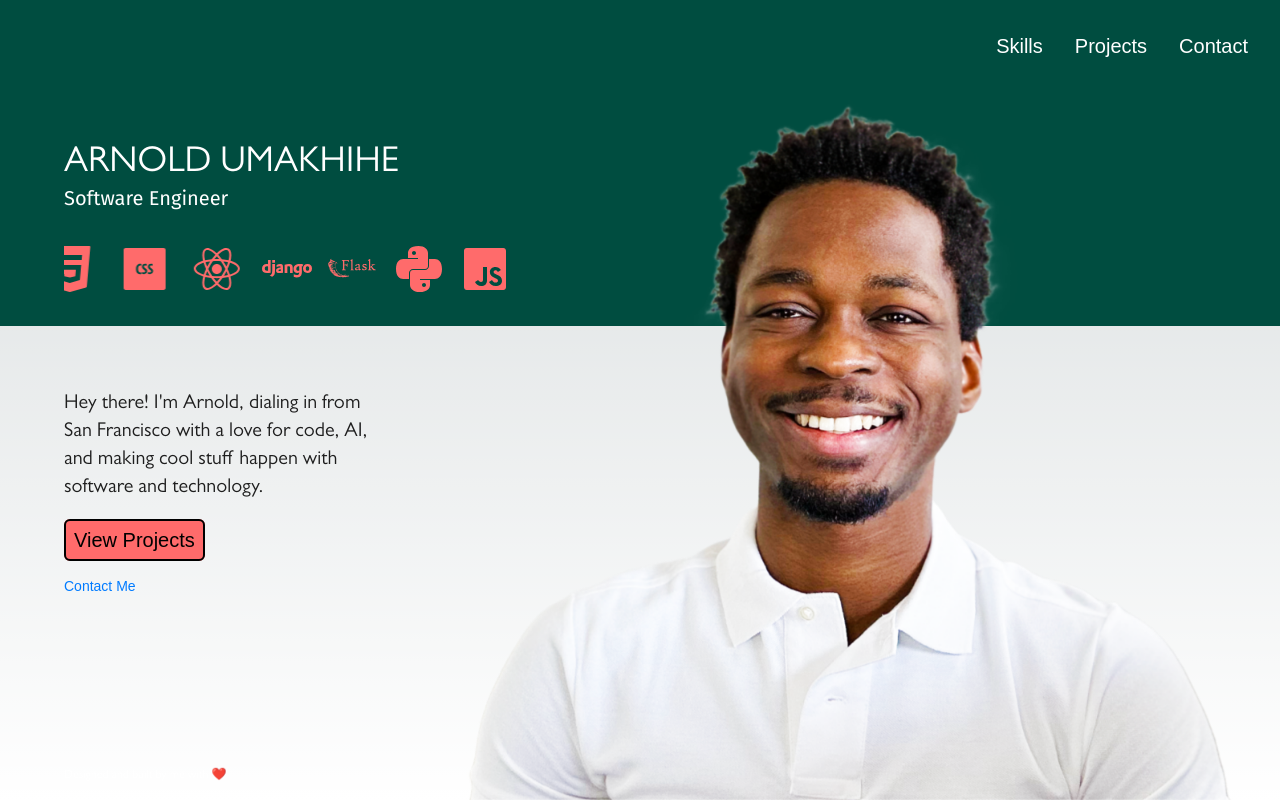
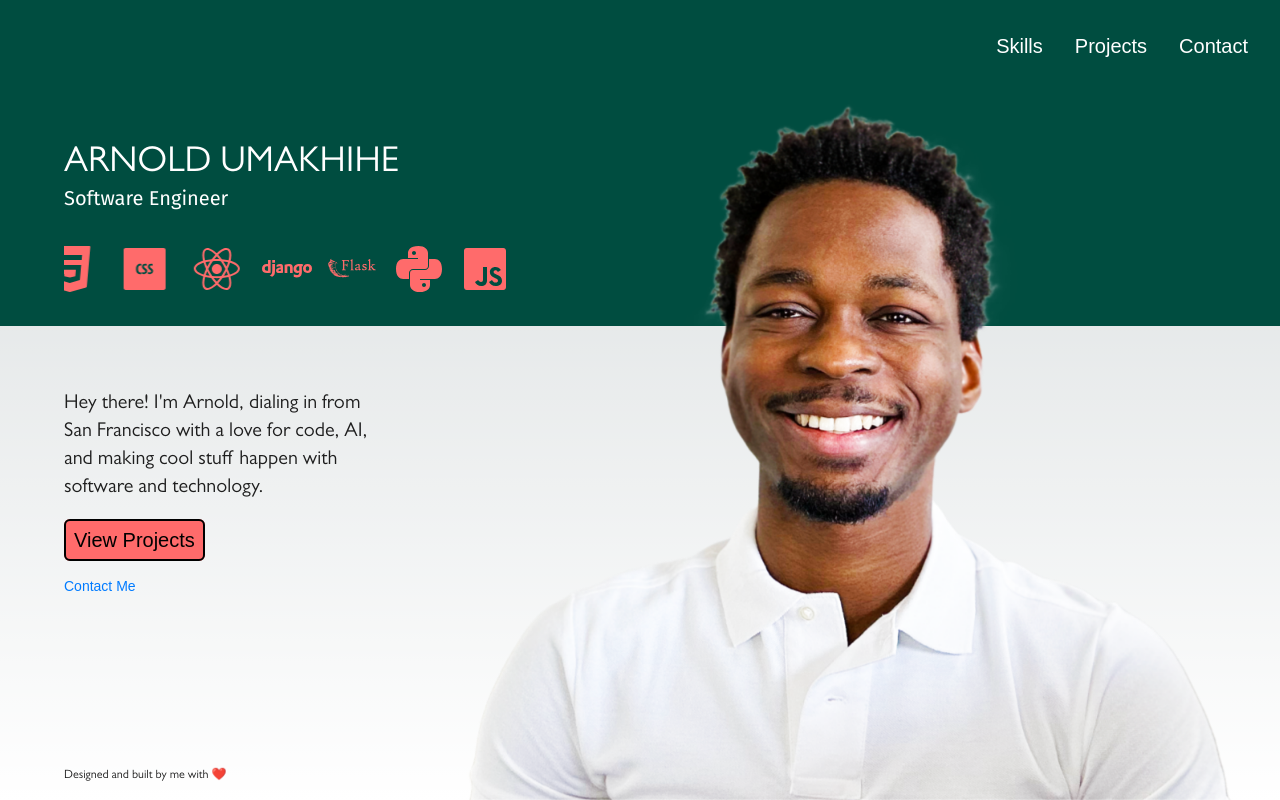
Before and after one commit to classic-arnold/personal-website, a Next.js app: page /personal-website/ in a window 1280 px wide. Built offline with nearby package versions, Linux system fonts and the light colour scheme; a web font is replaced by a local one.

Commit message:
dark mode

```diff
--- a/src/app/page.tsx
+++ b/src/app/page.tsx
@@ -54,8 +54,8 @@ export default function Home() {
       <div className="block md:hidden">
         <Image src={me} alt="me!!!" width={1063} height={928} />
       </div>
-      <div className="bg-primary md:bg-inherit md:text-black md:absolute bottom-0 py-4 px-4 md:px-16">
-        <p className="text-xs text-white">Designed and built by me with ❤️️</p>
+      <div className="bg-primary text-white md:bg-inherit md:text-inherit md:absolute bottom-0 py-4 px-4 md:px-16">
+        <p className="text-xs">Designed and built by me with ❤️️</p>
       </div>
     </main>
   );
```
Also changed, not shown: src/app/styles/globals.css (+4 -4 lines), src/app/styles/dist/globals-output.css.
